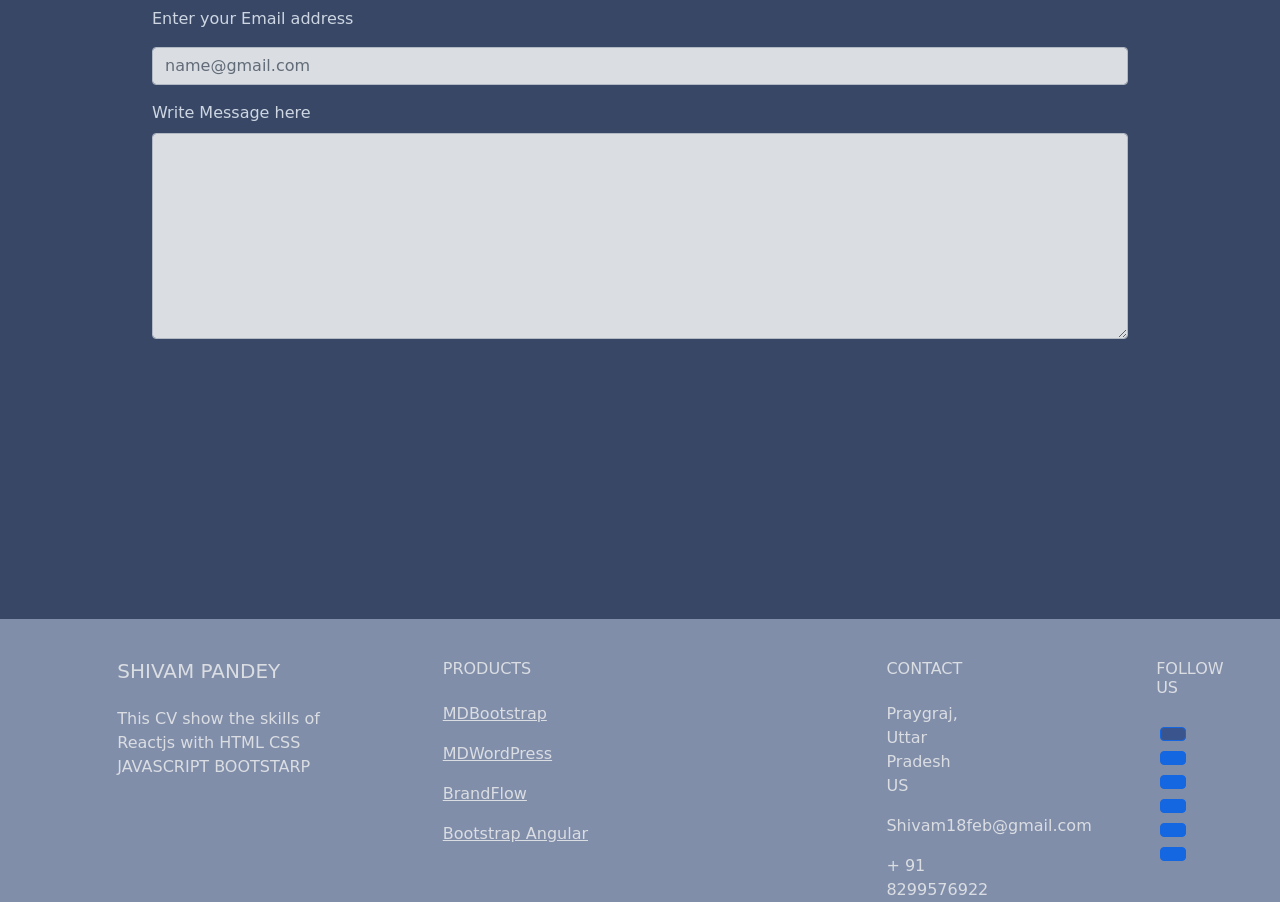
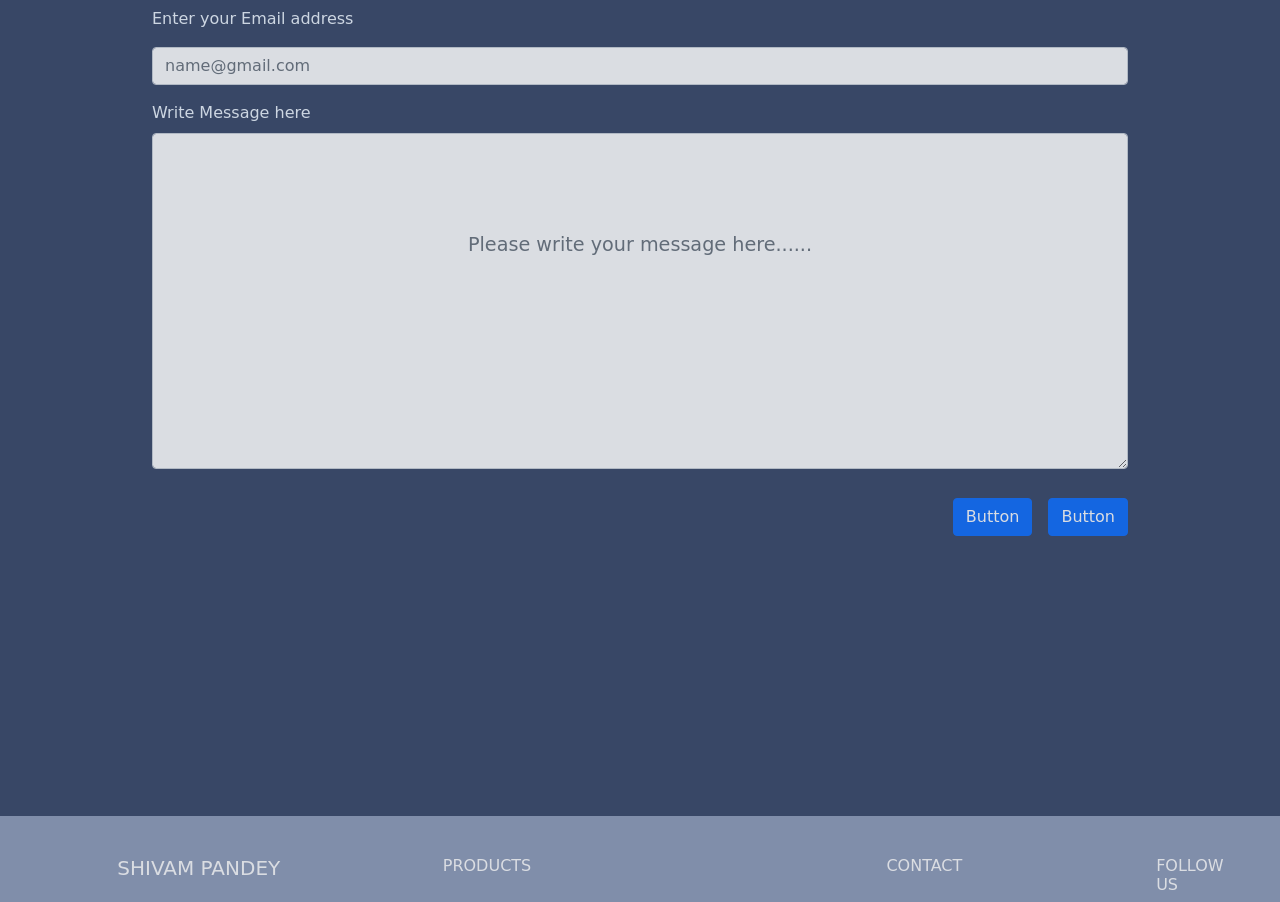
Before and after one commit to shivam18feb/CVREACTJS, a React (Create React App) app: page / in a window 1280 px wide. Shown: the part 2480-3382 px from the top of the page. Built offline with nearby package versions, Linux system fonts and the light colour scheme.

Commit message:
Add Contact Button And Add Css

```diff
--- a/src/App.css
+++ b/src/App.css
@@ -149,6 +149,11 @@ body {
   padding-right: 10%;
   margin-right: 5%;
 }
+#exampleFormControlTextarea1{
+  text-align: center;
+  font-size: larger;
+  padding-top: 10%;
+}
 #fitfooter {
   display: inline;
   align-items: flex-end;
@@ -175,25 +180,12 @@ body {
   font-size: medium;
 
 }
+#btn1{
+  margin-top: 3%;
+}
 h1{
   text-align: center;
   padding-bottom: 5%;
-}
-.App {
-  padding: 5%;
-  text-align: center;
-  font-size: 16px;
-}
-
-
-
-.fade {
-  animation-name: fade-in;
-  animation-duration: 3s;
-}
-
-.age-stats {
-  opacity: 100;
 }
 
 @keyframes fade-in {
@@ -204,11 +196,6 @@ h1{
     opacity: 100;
   }
 }
-
-.button {
-  margin: 3%;
-}
-
 .control {
   width: 325px;
   margin: 0 auto;
--- a/src/App.js
+++ b/src/App.js
@@ -39,6 +39,7 @@ function App() {
         <div>
           <Footer/>
         </div>
+
       </body>
     </>
   );
--- a/src/components/Contactform.js
+++ b/src/components/Contactform.js
@@ -9,7 +9,7 @@ export default function Contactform() {
         </label>
         <input
           type="email"
-          class="form-control"
+          className="form-control"
           id="exampleFormControlInput1"
           placeholder="name@gmail.com"
         />
@@ -21,8 +21,17 @@ export default function Contactform() {
         <textarea
           className="form-control"
           id="exampleFormControlTextarea1"
+          placeholder="Please write your message here......"
           rows="8"
         ></textarea>
+        <div class="d-grid gap-2 d-md-flex justify-content-md-end" id="btn1">
+          <button class="btn btn-primary me-md-2" type="button">
+            Button
+          </button>
+          <button class="btn btn-primary" type="button">
+            Button
+          </button>
+        </div>
       </div>
     </div>
   );
```
